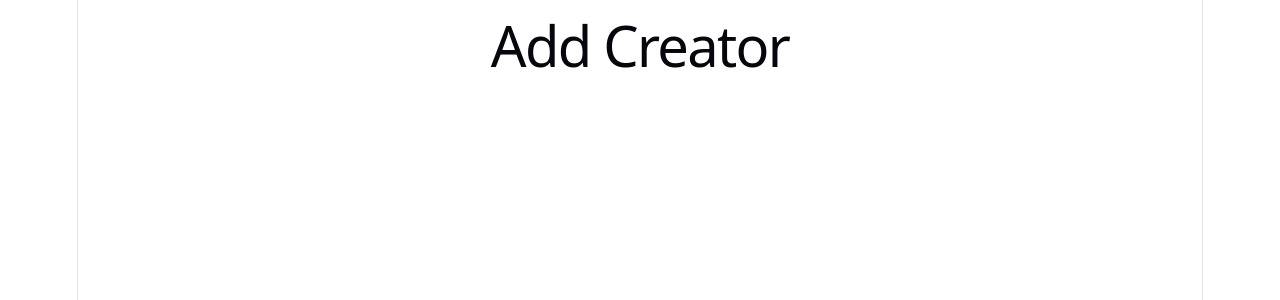
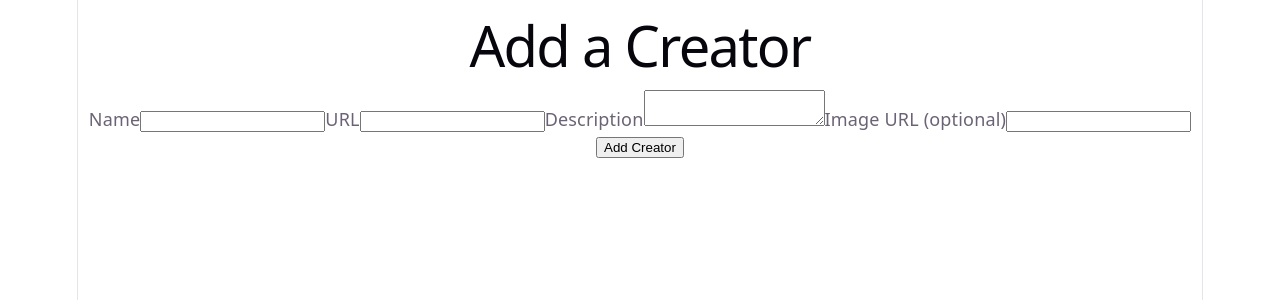
Before and after one commit to AzineZ/web103_prework, a React (Vite) app: page /new in a window 1280 px wide. Shown: the top 300 px of the page. Built offline with nearby package versions, Linux system fonts and the light colour scheme.

Commit message:
Completed step 7

```diff
--- a/src/pages/AddCreator.tsx
+++ b/src/pages/AddCreator.tsx
@@ -1,13 +1,74 @@
-// AddCreator page — lets the user add a new content creator.
-// The form and insert-into-database logic are done in Step 7.
+import { useState } from "react";
+import { useNavigate } from "react-router-dom";
+import { supabase } from "../client";
 
 function AddCreator() {
-  return (
-    <div>
-      <h1>Add Creator</h1>
-      {/* Form to enter name, url, description, imageURL goes here in Step 7 */}
-    </div>
-  )
+   const [creator, setCreator] = useState({
+      name: "",
+      url: "",
+      description: "",
+      imageURL: "",
+   });
+   const navigate = useNavigate();
+
+   const handleChange = (
+      e: React.ChangeEvent<HTMLInputElement | HTMLTextAreaElement>
+   ) => {
+      setCreator((prev) => ({ ...prev, [e.target.name]: e.target.value }));
+   };
+
+   const handleSubmit = async (e: React.SubmitEvent) => {
+      e.preventDefault();
+      const { error } = await supabase.from("creators").insert(creator);
+      if (error) {
+         console.error(error);
+      } else {
+         navigate("/");
+      }
+   };
+   return (
+      <div>
+         <h1>Add a Creator</h1>
+         <form onSubmit={handleSubmit}>
+            <label>
+               Name
+               <input
+                  name="name"
+                  value={creator.name}
+                  onChange={handleChange}
+                  required
+               />
+            </label>
+            <label>
+               URL
+               <input
+                  name="url"
+                  value={creator.url}
+                  onChange={handleChange}
+                  required
+               />
+            </label>
+            <label>
+               Description
+               <textarea
+                  name="description"
+                  value={creator.description}
+                  onChange={handleChange}
+                  required
+               />
+            </label>
+            <label>
+               Image URL (optional)
+               <input
+                  name="imageURL"
+                  value={creator.imageURL}
+                  onChange={handleChange}
+               />
+            </label>
+            <button type="submit">Add Creator</button>
+         </form>
+      </div>
+   );
 }
 
-export default AddCreator
+export default AddCreator;
--- a/src/pages/ShowCreators.tsx
+++ b/src/pages/ShowCreators.tsx
@@ -1,6 +1,7 @@
 import { useState, useEffect } from "react";
 import { supabase } from "../client";
 import Card, { type Creator } from "../components/Card";
+import { Link } from "react-router-dom";
 
 function ShowCreators() {
    const [creators, setCreators] = useState<Creator[]>([]);
@@ -19,7 +20,7 @@ function ShowCreators() {
    return (
       <div>
          <h1>Creatorverse</h1>
-
+         <Link to="/new">Add Creator</Link>
          {creators.length > 0 ? (
             creators.map((creator) => (
                <Card key={creator.id} creator={creator} />
```
